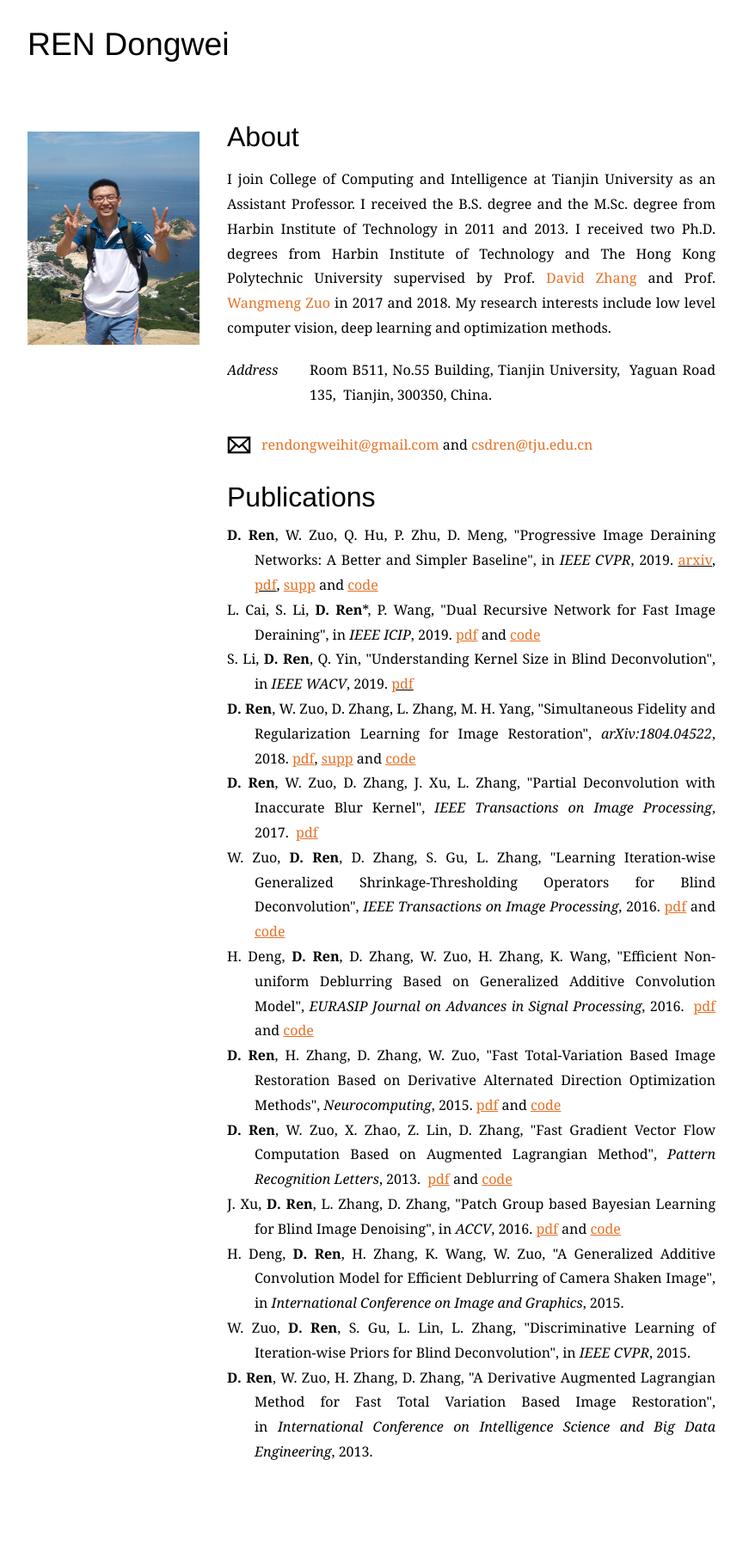
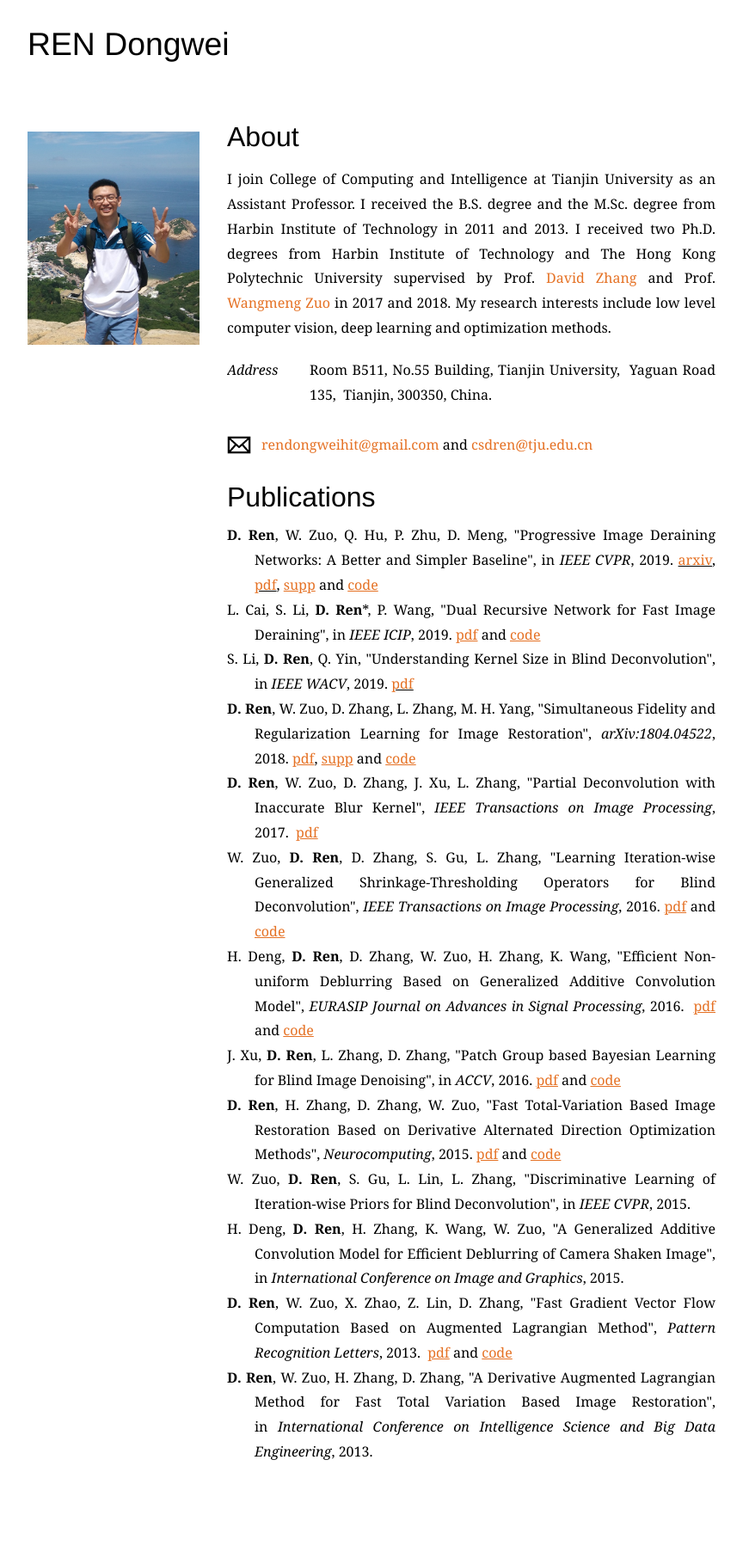
Before and after one commit to csdwren/csdwren.github.io, a Jekyll site: the page built from index.html, in a window 1280 px wide. Shown: the whole page at 86% size, without its empty margins (208-1072 px from the left). Built offline with Jekyll 4.4.1, drawn with Linux system fonts in a browser that asks for light colours; some web fonts are replaced.

Commit message:
Update index.html

```diff
--- a/index.html
+++ b/index.html
@@ -41,21 +41,21 @@
                 <a href="papers/GAC_journal_v5.pdf"><u>pdf</u></a> and <a href="https://github.com/FlightlessNora/GAC_code_CGWS"><u>code</u></a></div>
 </li>
               <li>
+                <div align="justify">J. Xu, <strong>D. Ren</strong>, L. Zhang, D. Zhang, &quot;Patch Group based Bayesian Learning for Blind Image Denoising&quot;, in <em>ACCV</em>, 2016. <a href="http://www4.comp.polyu.edu.hk/~csjunxu/paper/PGBL_BID.pdf"><u>pdf</u></a> and <a href="http://www4.comp.polyu.edu.hk/~csjunxu/code/PGBL_BID.zip"><u>code</u></a></div>
+</li>
+              <li>
                 <div align="justify"><strong>D. Ren</strong>, H. Zhang, D. Zhang, W. Zuo, &quot;Fast Total-Variation Based Image Restoration Based on Derivative Alternated Direction Optimization Methods&quot;, <em>Neurocomputing</em>, 2015.&nbsp;<a href="papers/d_admm_neuro.pdf"><u>pdf</u></a> and <a href="https://github.com/csdwren/D-ADMM-code"><u>code</u></a>&nbsp;
                 </div>
 </li>
               <li>
-                <div align="justify"><strong>D. Ren</strong>, W. Zuo, X. Zhao, Z. Lin, D. Zhang, &quot;Fast Gradient Vector Flow Computation Based on Augmented Lagrangian Method&quot;, <em>Pattern Recognition Letters</em>, 2013.&nbsp;
-                <a href="papers/Fast gradient vector flow computation based on augmented Lagrangian method.pdf"><u>pdf</u></a> and <a href="papers/IALM-GVF_GGVF.rar"><u>code</u></a></div>
-</li>
-              <li>
-                <div align="justify">J. Xu, <strong>D. Ren</strong>, L. Zhang, D. Zhang, &quot;Patch Group based Bayesian Learning for Blind Image Denoising&quot;, in <em>ACCV</em>, 2016. <a href="http://www4.comp.polyu.edu.hk/~csjunxu/paper/PGBL_BID.pdf"><u>pdf</u></a> and <a href="http://www4.comp.polyu.edu.hk/~csjunxu/code/PGBL_BID.zip"><u>code</u></a></div>
+                <div align="justify">W. Zuo, <strong>D. Ren</strong>, S. Gu, L. Lin, L. Zhang, &quot;Discriminative Learning of Iteration-wise Priors for Blind Deconvolution&quot;, in <em>IEEE CVPR</em>, 2015.   </div>
 </li>
               <li>
                 <div align="justify">H. Deng, <strong>D. Ren</strong>, H. Zhang, K. Wang, W. Zuo, &quot;A Generalized Additive Convolution Model for Efficient Deblurring of Camera Shaken Image&quot;, in <em>International Conference on Image and Graphics</em>, 2015. </div>
 </li>
               <li>
-                <div align="justify">W. Zuo, <strong>D. Ren</strong>, S. Gu, L. Lin, L. Zhang, &quot;Discriminative Learning of Iteration-wise Priors for Blind Deconvolution&quot;, in <em>IEEE CVPR</em>, 2015.   </div>
+                <div align="justify"><strong>D. Ren</strong>, W. Zuo, X. Zhao, Z. Lin, D. Zhang, &quot;Fast Gradient Vector Flow Computation Based on Augmented Lagrangian Method&quot;, <em>Pattern Recognition Letters</em>, 2013.&nbsp;
+                <a href="papers/Fast gradient vector flow computation based on augmented Lagrangian method.pdf"><u>pdf</u></a> and <a href="papers/IALM-GVF_GGVF.rar"><u>code</u></a></div>
 </li>
               <li>
                 <div align="justify"><strong>D. Ren</strong>, W. Zuo, H. Zhang, D. Zhang, &quot;A Derivative Augmented Lagrangian Method for Fast Total Variation Based Image Restoration&quot;, in <em>International Conference on Intelligence Science and Big Data Engineering</em>, 2013. </div>
```
